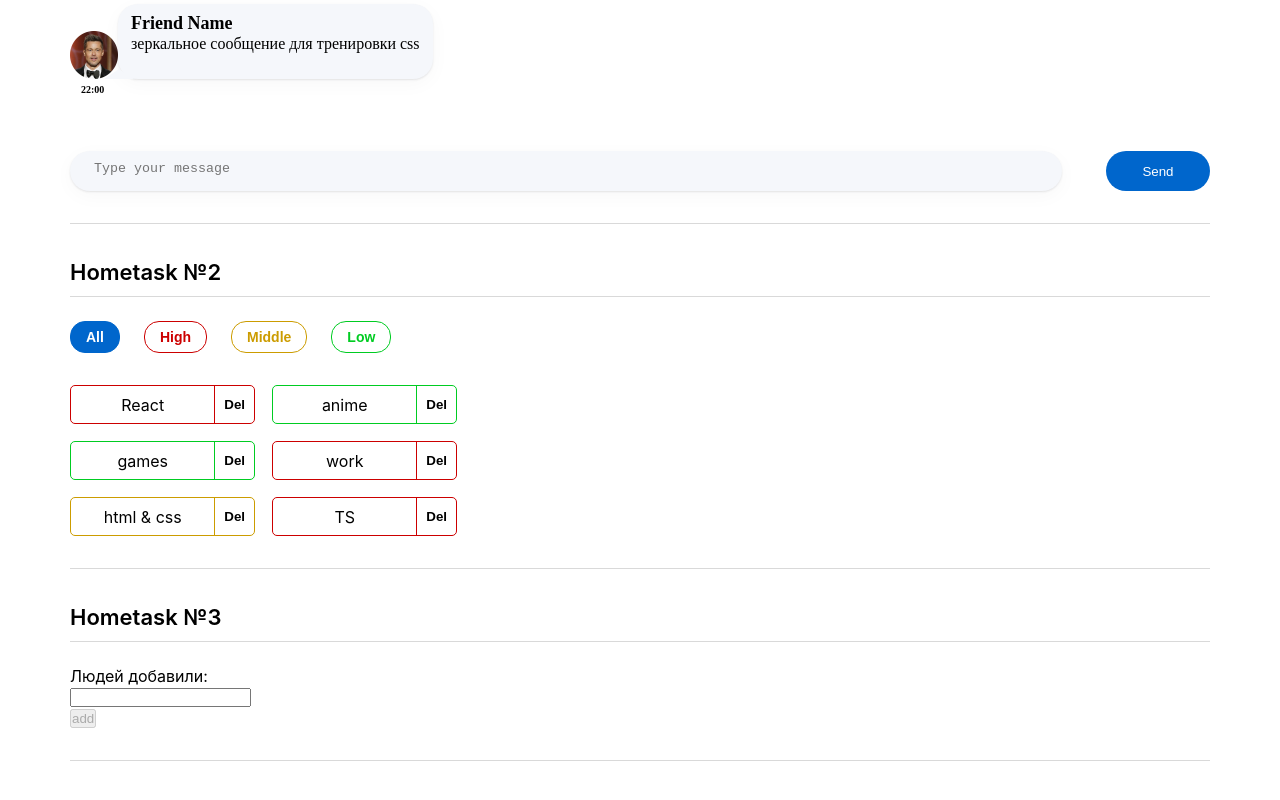
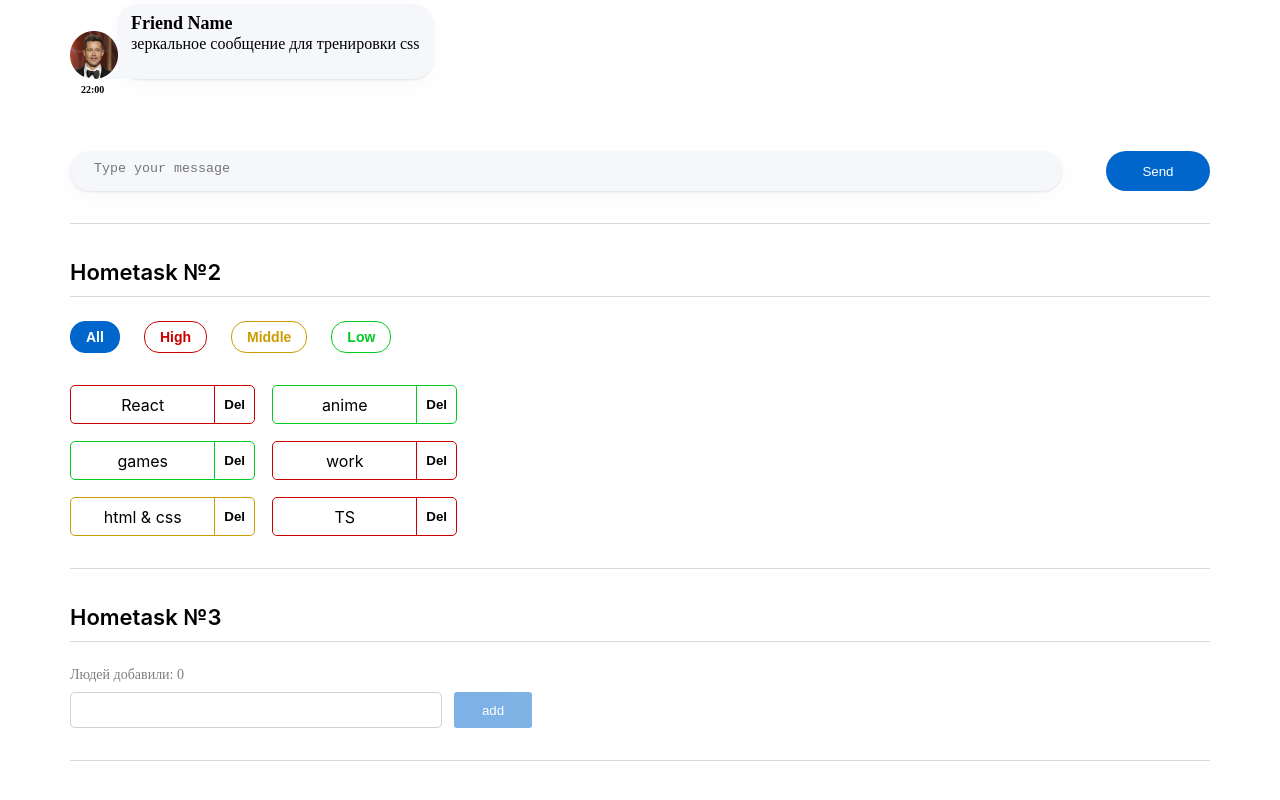
Before and after one commit to vovitolog/incubator-homework, a React (Create React App) app: page /#/pre-junior in a window 1280 px wide. Shown: the part 300-1100 px from the top of the page. Built offline with nearby package versions, Linux system fonts and the light colour scheme.

Commit message:
feat: add homework3 solution

```diff
--- a/src/s2-homeworks/hw02/HW2.tsx
+++ b/src/s2-homeworks/hw02/HW2.tsx
@@ -53,8 +53,6 @@ function HW2() {
     const [affairs, setAffairs] = useState<AffairType[]>(defaultAffairs) // need to fix any
     const [filter, setFilter] = useState<FilterType>('all')
 
-    console.log((filter))
-
     const filteredAffairs = filterAffairs(affairs, filter)
     const deleteAffairCallback = (_id: number) => { // need to fix any
        setAffairs(affairs.filter(el => el._id !== _id))
--- a/src/s2-homeworks/hw03/Greeting.module.css
+++ b/src/s2-homeworks/hw03/Greeting.module.css
@@ -2,21 +2,36 @@
 }
 
 .inputAndButtonContainer {
+    display: flex;
+    gap: 12px;
 }
 
 .error {
+    color: red;
 }
 
 .input {
+    width: 372px;
+    height: 36px;
+    border: 1px solid #D1D1D1;
+    border-radius: 5px;
 }
 
 .input:focus {
+    outline: none;
 }
 
 .errorInput {
+    border: 1px solid red;
 }
 
 .button {
+    width: 78px;
+    height: 36px;
+    border-radius: 3px;
+    background-color: #0066CC;
+    color: #FFFFFF;
+    border: none;
 }
 
 .button:focus {
@@ -26,10 +41,25 @@
 }
 
 .button:disabled {
+    opacity: 0.5;
 }
 
 .text {
+    font-family: 'Montserrat', serif;
+    font-style: normal;
+    font-weight: 400;
+    font-size: 14px;
+    line-height: 17px;
+    color: rgba(0, 0, 0, 0.5);
+    margin-bottom: 9px;
 }
 
 .greeting {
+    font-family: 'Montserrat';
+    font-style: normal;
+    font-weight: 500;
+    font-size: 14px;
+    line-height: 17px;
+    color: #000000;
+    margin-top: 10px;
 }
--- a/src/s2-homeworks/hw03/Greeting.tsx
+++ b/src/s2-homeworks/hw03/Greeting.tsx
@@ -2,14 +2,14 @@ import React, {ChangeEvent, KeyboardEvent} from 'react'
 import s from './Greeting.module.css'
 
 type GreetingPropsType = {
-    name: any // need to fix any
-    setNameCallback: any // need to fix any
-    addUser: any // need to fix any
-    onBlur: any // need to fix any
-    onEnter: any // need to fix any
-    error: any // need to fix any
-    totalUsers: any // need to fix any
-    lastUserName?: any // need to fix any
+    name: string // need to fix any
+    setNameCallback: (e: ChangeEvent<HTMLInputElement>) => void // need to fix any
+    addUser: () => void // need to fix any
+    onBlur: () => void // need to fix any
+    onEnter: (e: KeyboardEvent<HTMLInputElement>) => void// need to fix any
+    error: string // need to fix any
+    totalUsers: number // need to fix any
+    lastUserName?: string// need to fix any
 }
 
 // презентационная компонента (для верстальщика)
@@ -25,7 +25,7 @@ const Greeting: React.FC<GreetingPropsType> = (
         lastUserName,
     } // деструктуризация пропсов
 ) => {
-    const inputClass = s.errorInput // need to fix with (?:)
+    const inputClass = error ? s.errorInput : s.input // need to fix with (?:)
 
     return (
         <div id={'hw3-form'} className={s.greetingForm}>
--- a/src/s2-homeworks/hw03/GreetingContainer.tsx
+++ b/src/s2-homeworks/hw03/GreetingContainer.tsx
@@ -1,27 +1,40 @@
 import React, {ChangeEvent, KeyboardEvent, useState} from 'react'
 import Greeting from './Greeting'
 import {UserType} from './HW3'
+import {rootShouldForwardProp} from "@mui/material/styles/styled";
 
 type GreetingContainerPropsType = {
     users: Array<UserType> // need to fix any
     addUserCallback: (name: string) => void // need to fix any
 }
 
-export const pureAddUser = (name: string, setError: any, setName: any, addUserCallback: (name: string) => void) => {
+export const pureAddUser = (name: string, setError: (error: string) => void, setName: (name: string) => void, addUserCallback: (name: string) => void) => {
     // если имя пустое - показать ошибку, иначе - добавить юзера и очистить инпут
+    if (name.trim() === '') {
+        setError('Ошибка! Введите имя!')
+    } else {
+        setName(name)
+        addUserCallback(name)
+        setName('')
+    }
 }
 
-export const pureOnBlur = (name: any, setError: any) => { // если имя пустое - показать ошибку
+export const pureOnBlur = (name: string, setError: any) => { // если имя пустое - показать ошибку
+    if (name.trim() === '') {
+        setError('Ошибка! Введите имя!')
+    }
 }
 
-export const pureOnEnter = (e: KeyboardEvent<HTMLInputElement>, addUser: (name: string) => void) => { // если нажата кнопка Enter - добавить
-    // if (e.key === 'Enter') ;
+export const pureOnEnter = (e: KeyboardEvent<HTMLInputElement>, addUser: () => void) => {
+    // если нажата кнопка Enter - добавить
+    if (e.key === 'Enter')
+        addUser();
 }
 
 // более простой и понятный для новичков
 // function GreetingContainer(props: GreetingPropsType) {
 
-// более современный и удобный для про :)
+// более современный и удобный для про):
 const GreetingContainer: React.FC<GreetingContainerPropsType> = (
     {
         users,
@@ -31,8 +44,8 @@ const GreetingContainer: React.FC<GreetingContainerPropsType> = (
     const [name, setName] = useState<string>('') // need to fix any
     const [error, setError] = useState<string>('') // need to fix any
 
-    const setNameCallback = (e: any) => { // need to fix any
-        setName('some name') // need to fix
+    const setNameCallback = (e: ChangeEvent<HTMLInputElement>) => { // need to fix any
+        setName(e.currentTarget.value) // need to fix
 
         error && setError('')
     }
@@ -44,12 +57,12 @@ const GreetingContainer: React.FC<GreetingContainerPropsType> = (
         pureOnBlur(name, setError)
     }
 
-    const onEnter = (e: any) => {
-        pureOnEnter(e, addUser)
+    const onEnter = (e: KeyboardEvent<HTMLInputElement>) => {
+        pureOnEnter(e, addUser);
     }
 
-    const totalUsers = users // need to fix
-    const lastUserName = name// need to fix
+    const totalUsers = users.length // need to fix
+    const lastUserName = users.length === 0 ? undefined: users[users.length-1].name// need to fix
 
     return (
         <Greeting
--- a/src/s2-homeworks/hw03/HW3.tsx
+++ b/src/s2-homeworks/hw03/HW3.tsx
@@ -13,11 +13,15 @@ import GreetingContainer from './GreetingContainer'
 * 4 - в файле GreetingContainer.tsx дописать типизацию пропсов
 *
 * 5 - в файле GreetingContainer.tsx указать нужные типы в useState с name и error
+*
 * 6 - в файле GreetingContainer.tsx дописать тип и логику функции setNameCallback
+*
 * 7 - в файле GreetingContainer.tsx дописать логику функций pureAddUser, pureOnBlur, pureOnEnter и проверить их тестами
 * 8 - в файле GreetingContainer.tsx вычислить количество добавленных и имя последнего (totalUsers, lastUserName)
 * 9 - в файле Greeting.tsx дописать типизацию пропсов
+*
 * 10 - в файле Greeting.tsx вычислить inputClass в зависимости от наличия ошибки
+*
 * 11 - сделать стили в соответствии с дизайном
 * */
 
```
